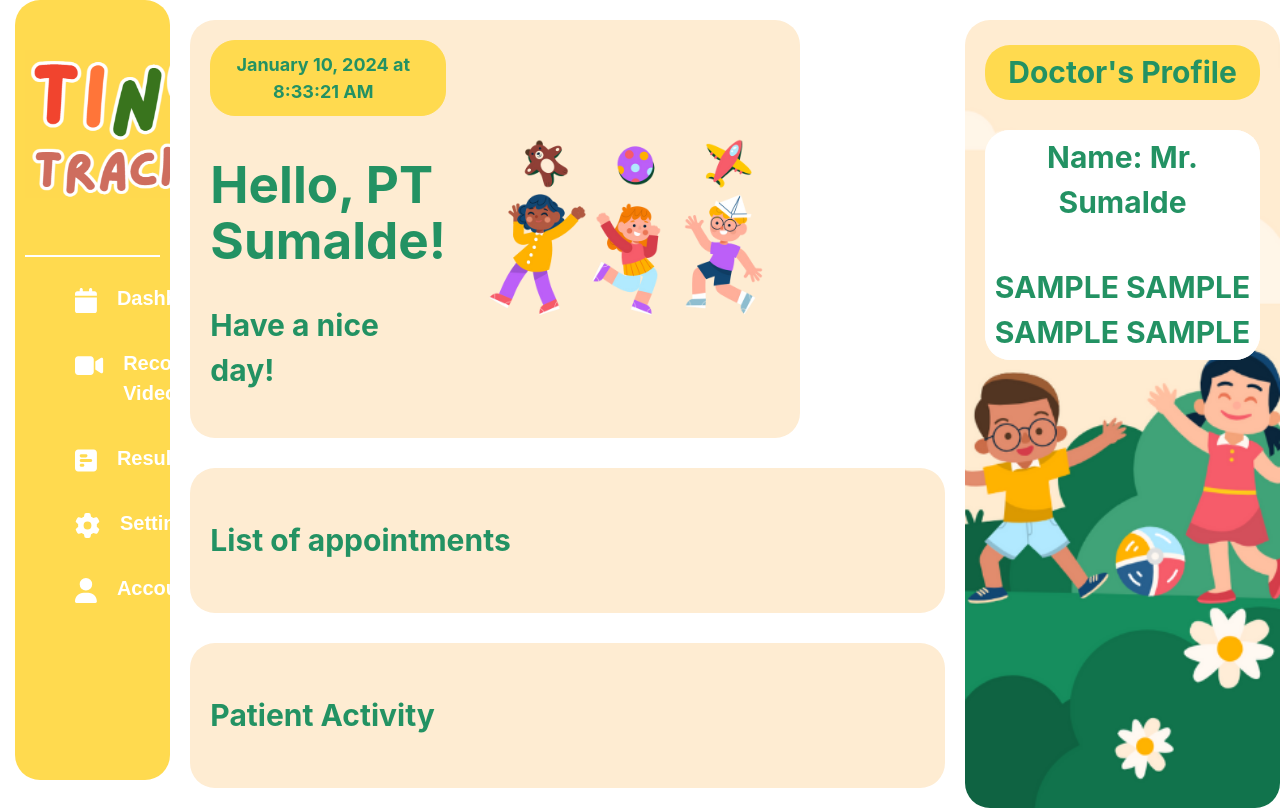
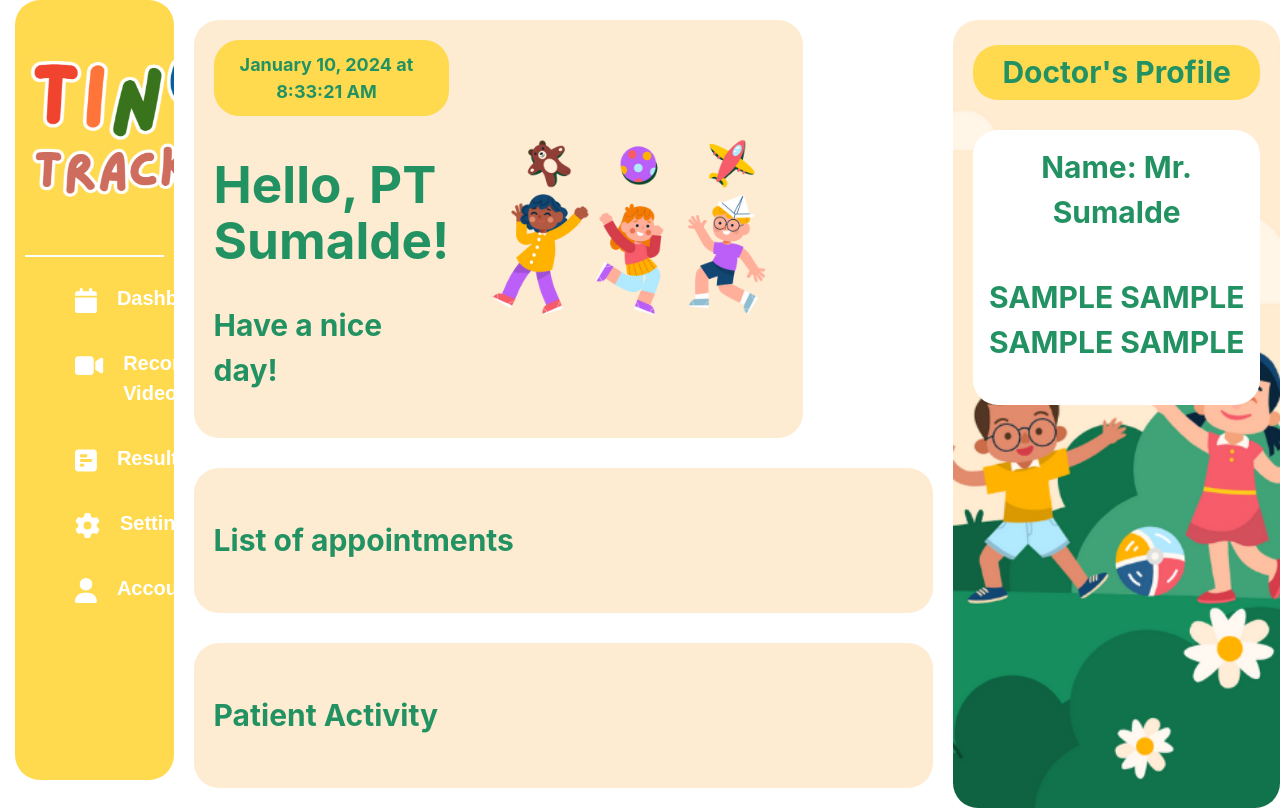
Before and after one commit to qhagayla/GMSADashboard, a React (Vite) app in the folder client/: page / in a window 1280 px wide. Built offline with nearby package versions, Linux system fonts and the light colour scheme; the HTML template or start-up script is replaced by a standard one.

Commit message:
App update

```diff
--- a/client/src/App.css
+++ b/client/src/App.css
@@ -14,7 +14,7 @@
   display: flex;
   align-items: center; /* Centering vertically */
   justify-content: space-between; /* Distributing items evenly */
-  margin-right: 145px;
+  margin-right: 130px;
 }
 
 .content-top img[src*="dashboard-top.png"] {
@@ -95,6 +95,7 @@
   background-color: #ffffff;
   margin-bottom: 10px;
   border-radius: 25px;
+  padding: 5px;
 }
 .details-doctor-profile h3 {
   background-color: #ffffff;
```
